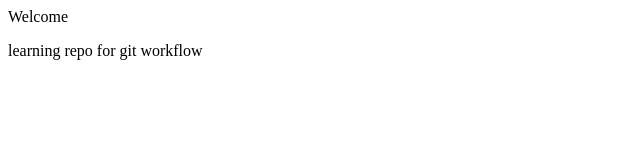
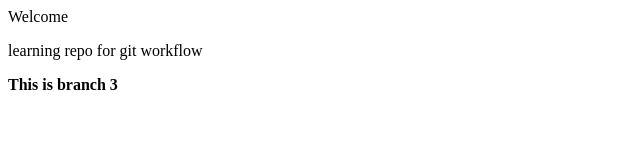
Before and after one commit to himani26/DSLearnings, a plain HTML site: page index.html in a window 1280 px wide. Shown: the whole page, without its empty margins (0-640 px from the left). Drawn offline with Linux system fonts and the light colour scheme.

Commit message:
Added branch3 in index

```diff
--- a/index.html
+++ b/index.html
@@ -1,2 +1,3 @@
 <p> Welcome</p>
 <p>learning repo for git workflow</p>
+<b>This is branch 3</b>
```
